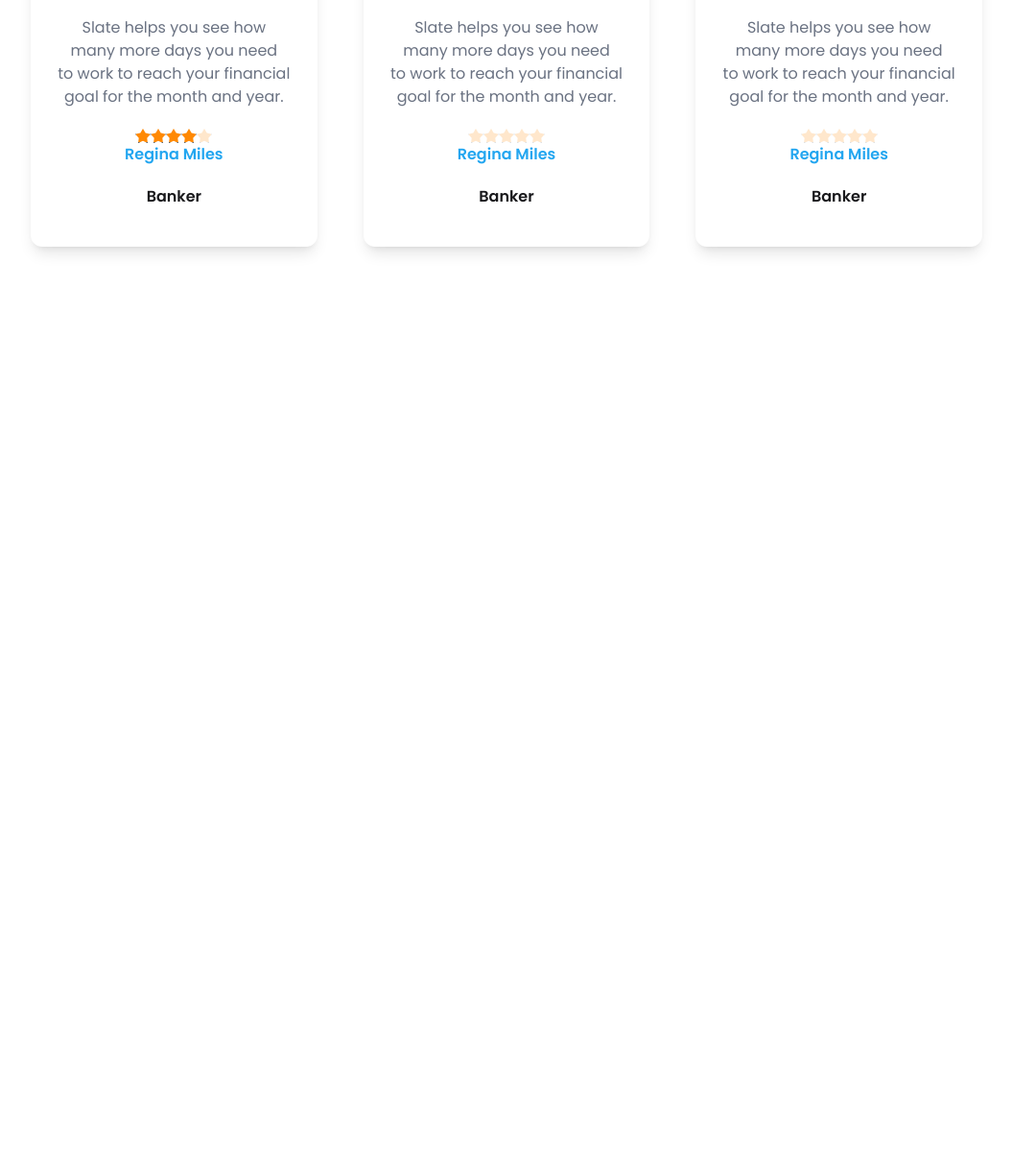
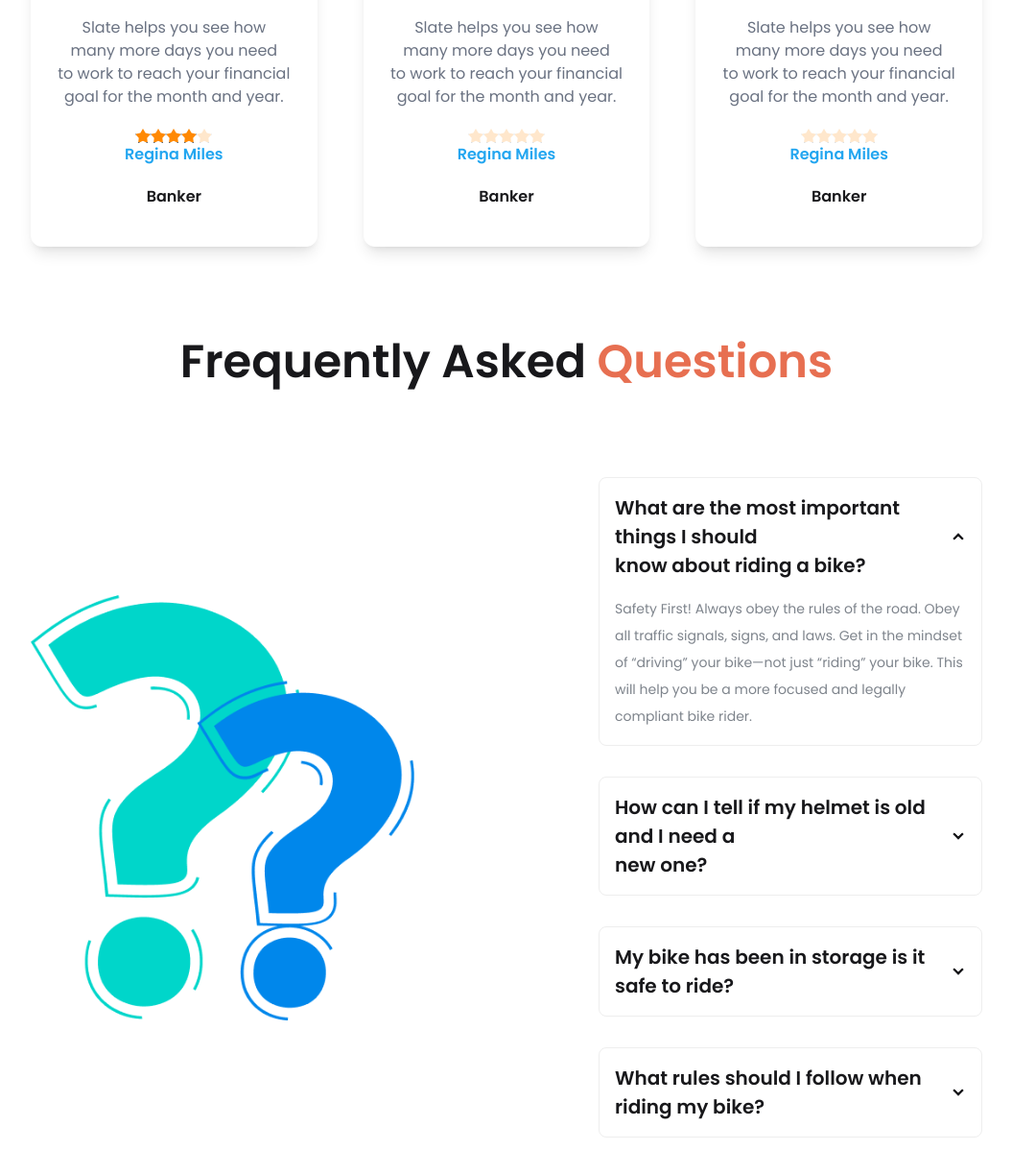
Before and after one commit to wahidalam91/bike-dekho-daisyUI, a plain HTML site: page index.html in a window 1280 px wide. Shown: the part 2323-3546 px from the top of the page at 96% size, without its empty margins (112-1167 px from the left). Before the commit the page ends 2620 px from the top, so only its background shows below. Drawn offline with nearby package versions, Linux system fonts and the light colour scheme.

Commit message:
FAQs section added

```diff
--- a/index.html
+++ b/index.html
@@ -298,6 +298,51 @@
         </div>
        </section>
 
+       <!-- FAQs Section-->
+        <section>
+          <h2 class="text-3xl lg:text-5xl my-4 lg:my-24 font-semibold text-center">Frequently Asked <span class="text-[#E76F51]">Questions</span></h2>
+
+          <!-- FAQs Container -->
+          <div class="flex flex-col lg:flex-row items-center gap-4 lg:gap-48">
+            <!-- FAQs Image -->
+            <div class="lg:w-1/2">
+              <img src="./biker-zone-resources-main/images/others/faq.png" alt="">
+            </div>
+
+            <!-- FAQs -->
+             <div class="lg:w-1/2 space-y-8">
+              <!-- FAQ-1 -->
+              <div class="collapse collapse-arrow bg-base-100 border border-base-300">
+              <input type="radio" name="my-accordion-2" checked="checked" />
+              <div class="collapse-title font-semibold text-[20px]">What are the most important things I should <br>
+              know about riding a bike?</div>
+              <div class="collapse-content text-sm text-[#7E848C] leading-[28px]">Safety First! Always obey the rules of the road. Obey all traffic signals, signs, and laws. Get in the mindset of “driving” your bike—not just “riding” your bike. This will help you be a more focused and legally compliant bike rider. </div>
+             </div>
+
+             <!-- FAQ-2 -->
+             <div class="collapse collapse-arrow bg-base-100 border border-base-300">
+                <input type="radio" name="my-accordion-2" />
+                  <div class="collapse-title text-[20px] font-semibold">How can I tell if my helmet is old and I need a <br> new one?</div>
+                  <div class="collapse-content text-sm text-[#7E848C] leading-[28px]">Safety First! Always obey the rules of the road. Obey all traffic signals, signs, and laws. Get in the mindset of “driving” your bike—not just “riding” your bike. This will help you be a more focused and legally compliant bike rider. </div>
+             </div>
+
+             <!-- FAQ-3 -->
+             <div class="collapse collapse-arrow bg-base-100 border border-base-300">
+                <input type="radio" name="my-accordion-2" />
+                <div class="collapse-title font-semibold text-[20px]">My bike has been in storage is it safe to ride?</div>
+                <div class="collapse-content text-sm text-[#7E848C] leading-[28px]">Go to "My Account" settings and select "Edit Profile" to make changes.</div>
+             </div>
+
+             <!-- FAQ-4 -->
+             <div class="collapse collapse-arrow bg-base-100 border border-base-300">
+                <input type="radio" name="my-accordion-2" />
+                <div class="collapse-title text-[20px] font-semibold">What rules should I follow when riding my bike?</div>
+                <div class="collapse-content text-sm text-[#7E848C] leading-[28px]">Go to "My Account" settings and select "Edit Profile" to make changes.</div>
+             </div>
+            </div>
+          </div>
+        </section>
+
 
 
 
```
